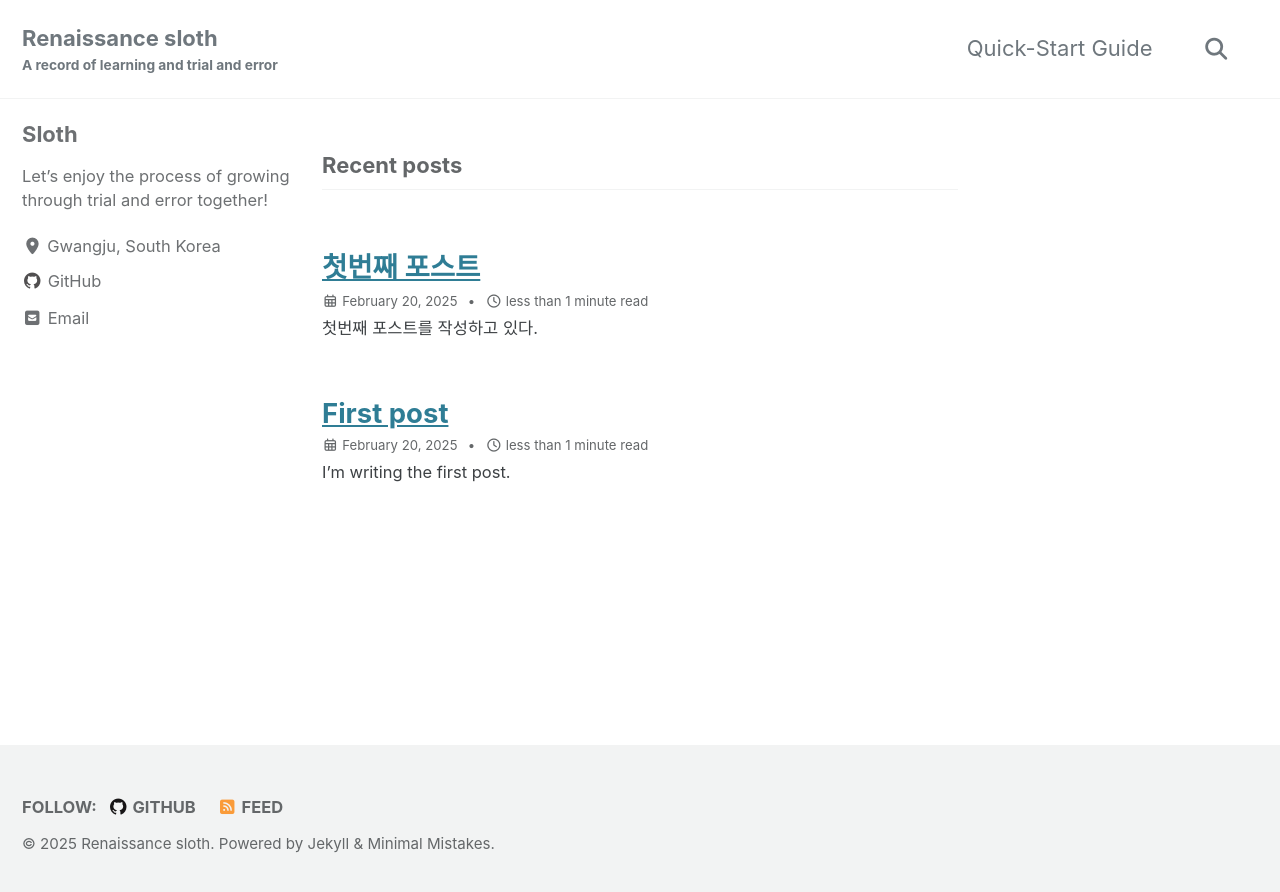
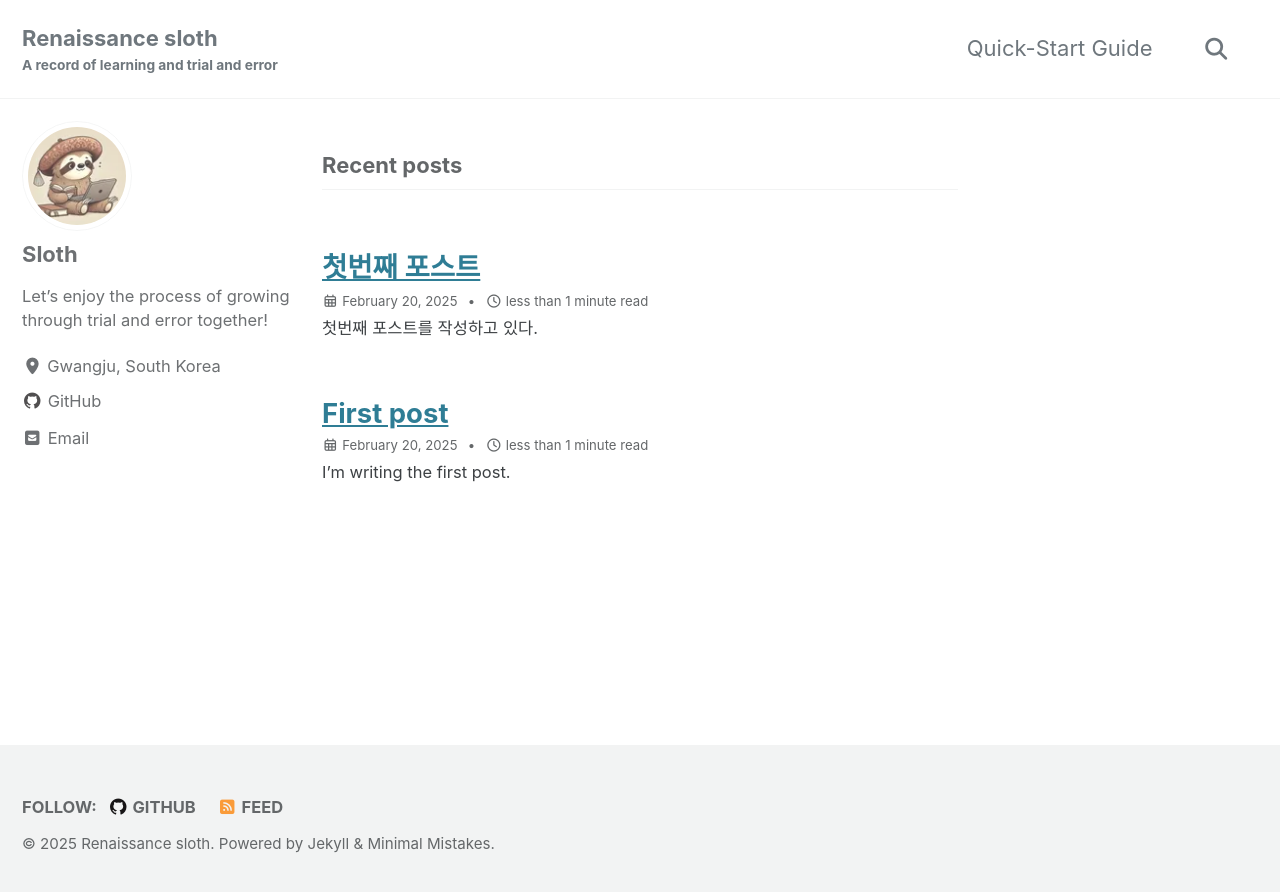
Before and after one commit to renaissance-sloth/renaissance-sloth.github.io, a Jekyll site: the page built from index.html, in a window 1280 px wide. Shown: the top 892 px of the page. Built offline with Jekyll 4.4.1, drawn with Linux system fonts in a browser that asks for light colours; cached includes are drawn as plain includes; the list of posts is cut into pages by our own code.

Commit message:
Feat: Update author avatar image

```diff
--- a/_config.yml
+++ b/_config.yml
@@ -114,7 +114,7 @@ analytics:
 # Site Author
 author:
   name             : "Sloth"
-  avatar           : # path of avatar image, e.g. "/assets/images/bio-photo.jpg"
+  avatar           : "/assets/img/author_100x100.webp" # path of avatar image, e.g. "/assets/images/bio-photo.jpg"
   bio              : "Let's enjoy the process of growing through trial and error together!"
   location         : "Gwangju, South Korea"
   email            : "slothrant@gmail.com"
```
Also changed, not shown: assets/img/author_100x100.webp (added).
